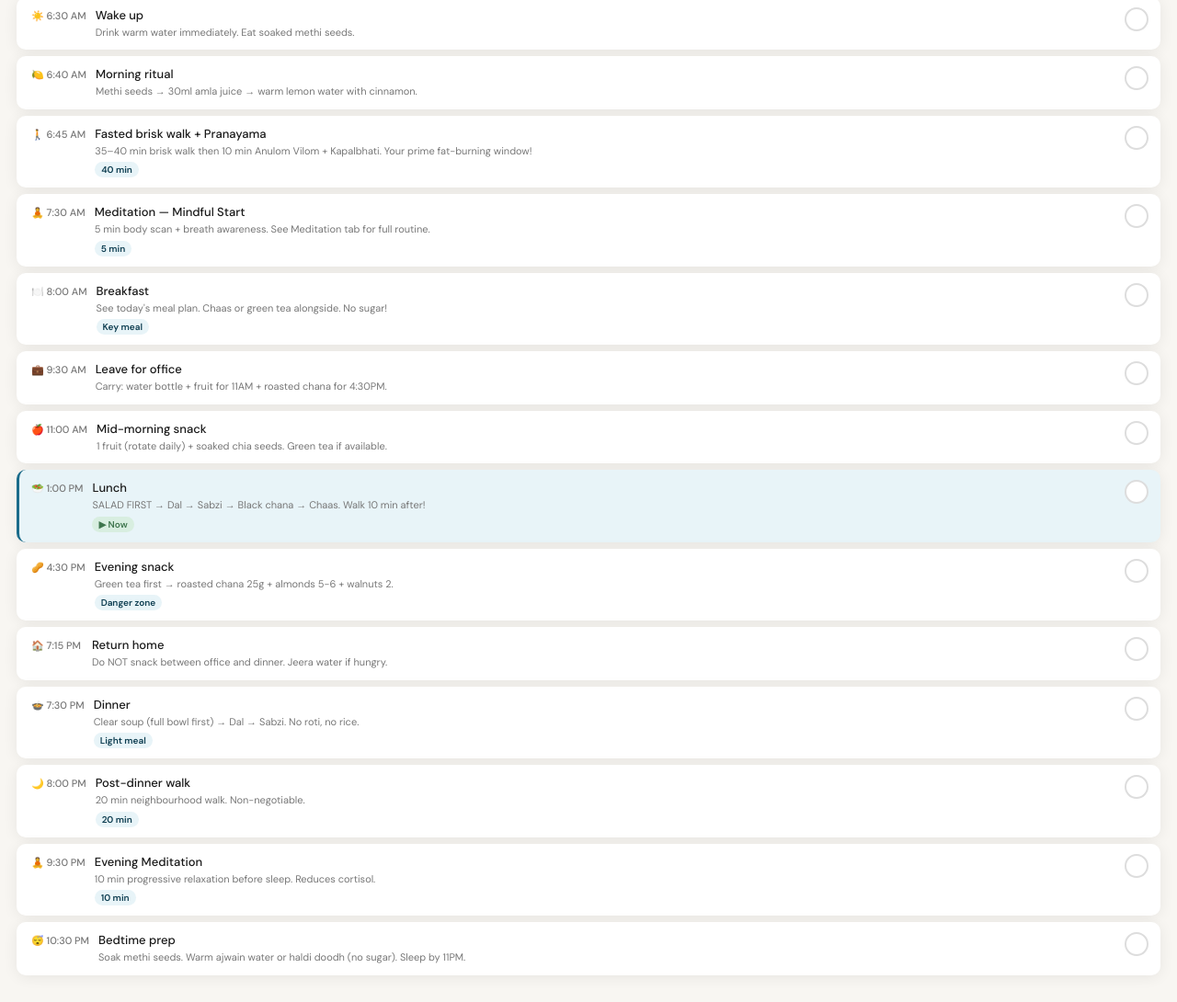
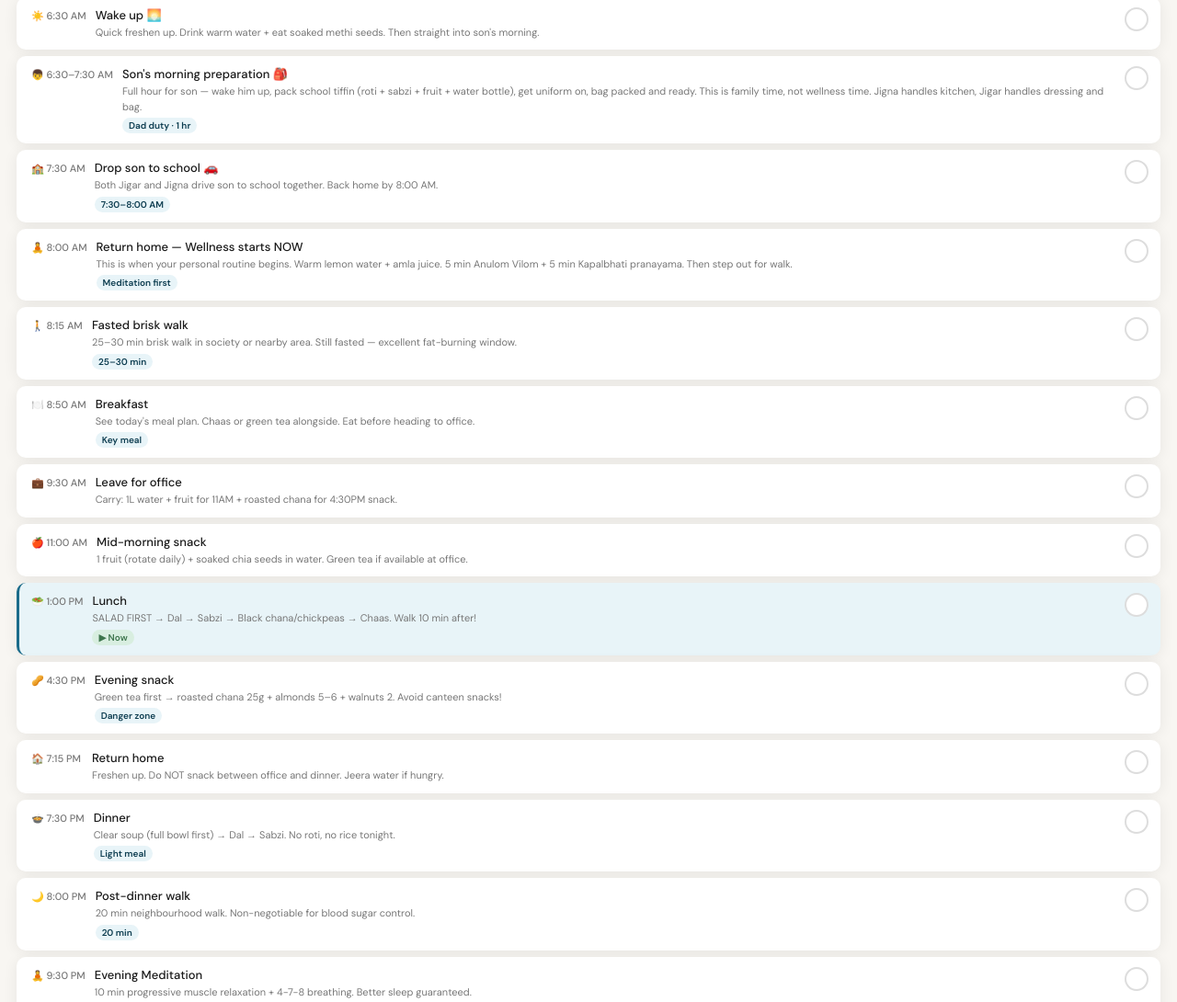
Before and after one commit to jigarbece/FitnessPlan, a plain HTML site: page index.html in a window 1280 px wide. Shown: the part 1119-2209 px from the top of the page at 92% size. Drawn offline with nearby package versions, Linux system fonts and the light colour scheme; a web font is replaced by a local one.

Commit message:
schedule updated

```diff
--- a/index.html
+++ b/index.html
@@ -482,63 +482,66 @@ const QUOTES = [
 
 // ─── SCHEDULES ───────────────────────────────────────────────
 const J_WD = [
-  {t:"6:30 AM",title:"Wake up",desc:"Drink warm water immediately. Eat soaked methi seeds.",icon:"☀️"},
-  {t:"6:40 AM",title:"Morning ritual",desc:"Methi seeds → 30ml amla juice → warm lemon water with cinnamon.",icon:"🍋"},
-  {t:"6:45 AM",title:"Fasted brisk walk + Pranayama",desc:"35–40 min brisk walk then 10 min Anulom Vilom + Kapalbhati. Your prime fat-burning window!",icon:"🚶",badge:"40 min"},
-  {t:"7:30 AM",title:"Meditation — Mindful Start",desc:"5 min body scan + breath awareness. See Meditation tab for full routine.",icon:"🧘",badge:"5 min"},
-  {t:"8:00 AM",title:"Breakfast",desc:"See today's meal plan. Chaas or green tea alongside. No sugar!",icon:"🍽️",badge:"Key meal"},
-  {t:"9:30 AM",title:"Leave for office",desc:"Carry: water bottle + fruit for 11AM + roasted chana for 4:30PM.",icon:"💼"},
-  {t:"11:00 AM",title:"Mid-morning snack",desc:"1 fruit (rotate daily) + soaked chia seeds. Green tea if available.",icon:"🍎"},
-  {t:"1:00 PM",title:"Lunch",desc:"SALAD FIRST → Dal → Sabzi → Black chana → Chaas. Walk 10 min after!",icon:"🥗",badge:"Biggest meal"},
-  {t:"4:30 PM",title:"Evening snack",desc:"Green tea first → roasted chana 25g + almonds 5-6 + walnuts 2.",icon:"🥜",badge:"Danger zone"},
-  {t:"7:15 PM",title:"Return home",desc:"Do NOT snack between office and dinner. Jeera water if hungry.",icon:"🏠"},
-  {t:"7:30 PM",title:"Dinner",desc:"Clear soup (full bowl first) → Dal → Sabzi. No roti, no rice.",icon:"🍲",badge:"Light meal"},
-  {t:"8:00 PM",title:"Post-dinner walk",desc:"20 min neighbourhood walk. Non-negotiable.",icon:"🌙",badge:"20 min"},
-  {t:"9:30 PM",title:"Evening Meditation",desc:"10 min progressive relaxation before sleep. Reduces cortisol.",icon:"🧘",badge:"10 min"},
-  {t:"10:30 PM",title:"Bedtime prep",desc:"Soak methi seeds. Warm ajwain water or haldi doodh (no sugar). Sleep by 11PM.",icon:"😴"}
+  {t:"6:30 AM",title:"Wake up 🌅",desc:"Quick freshen up. Drink warm water + eat soaked methi seeds. Then straight into son's morning.",icon:"☀️"},
+  {t:"6:30–7:30 AM",title:"Son's morning preparation 🎒",desc:"Full hour for son — wake him up, pack school tiffin (roti + sabzi + fruit + water bottle), get uniform on, bag packed and ready. This is family time, not wellness time. Jigna handles kitchen, Jigar handles dressing and bag.",icon:"👦",badge:"Dad duty · 1 hr"},
+  {t:"7:30 AM",title:"Drop son to school 🚗",desc:"Both Jigar and Jigna drive son to school together. Back home by 8:00 AM.",icon:"🏫",badge:"7:30–8:00 AM"},
+  {t:"8:00 AM",title:"Return home — Wellness starts NOW",desc:"This is when your personal routine begins. Warm lemon water + amla juice. 5 min Anulom Vilom + 5 min Kapalbhati pranayama. Then step out for walk.",icon:"🧘",badge:"Meditation first"},
+  {t:"8:15 AM",title:"Fasted brisk walk",desc:"25–30 min brisk walk in society or nearby area. Still fasted — excellent fat-burning window.",icon:"🚶",badge:"25–30 min"},
+  {t:"8:50 AM",title:"Breakfast",desc:"See today's meal plan. Chaas or green tea alongside. Eat before heading to office.",icon:"🍽️",badge:"Key meal"},
+  {t:"9:30 AM",title:"Leave for office",desc:"Carry: 1L water + fruit for 11AM + roasted chana for 4:30PM snack.",icon:"💼"},
+  {t:"11:00 AM",title:"Mid-morning snack",desc:"1 fruit (rotate daily) + soaked chia seeds in water. Green tea if available at office.",icon:"🍎"},
+  {t:"1:00 PM",title:"Lunch",desc:"SALAD FIRST → Dal → Sabzi → Black chana/chickpeas → Chaas. Walk 10 min after!",icon:"🥗",badge:"Biggest meal"},
+  {t:"4:30 PM",title:"Evening snack",desc:"Green tea first → roasted chana 25g + almonds 5–6 + walnuts 2. Avoid canteen snacks!",icon:"🥜",badge:"Danger zone"},
+  {t:"7:15 PM",title:"Return home",desc:"Freshen up. Do NOT snack between office and dinner. Jeera water if hungry.",icon:"🏠"},
+  {t:"7:30 PM",title:"Dinner",desc:"Clear soup (full bowl first) → Dal → Sabzi. No roti, no rice tonight.",icon:"🍲",badge:"Light meal"},
+  {t:"8:00 PM",title:"Post-dinner walk",desc:"20 min neighbourhood walk. Non-negotiable for blood sugar control.",icon:"🌙",badge:"20 min"},
+  {t:"9:30 PM",title:"Evening Meditation",desc:"10 min progressive muscle relaxation + 4-7-8 breathing. Better sleep guaranteed.",icon:"🧘",badge:"10 min"},
+  {t:"10:30 PM",title:"Bedtime prep",desc:"Soak methi seeds for tomorrow. Warm ajwain water or haldi doodh (no sugar). Sleep by 11PM.",icon:"😴"}
 ];
 const J_WE = [
-  {t:"6:30 AM",title:"Wake up",desc:"Warm lemon water + methi seeds. Quick 5 min stretch.",icon:"☀️"},
-  {t:"6:40 AM",title:"Pre-cricket meditation",desc:"5 min focused breathing to prime mental alertness before sport.",icon:"🧘",badge:"5 min"},
-  {t:"6:45 AM",title:"Pre-cricket fuel",desc:"Small poha or 2 idlis with sambar — play on energy, not empty!",icon:"🏏",badge:"Cricket day"},
-  {t:"7:00 AM",title:"CRICKET",desc:"3 hours! Carry 1L water + coconut water. Sip between overs. No sugary drinks.",icon:"🏏",badge:"3 hours"},
-  {t:"10:30 AM",title:"Post-cricket recovery",desc:"Sprout chaat (black chana+chickpeas+cucumber+tomato+lemon+jeera) + chaas 300ml.",icon:"💪"},
-  {t:"1:30 PM",title:"Lunch",desc:"Salad first → Dal → Sabzi + boiled chana. Slightly larger portion today.",icon:"🥗"},
-  {t:"4:30 PM",title:"Snack",desc:"Roasted chana + almonds + walnuts OR steamed corn + lemon.",icon:"🥜"},
-  {t:"7:30 PM",title:"Dinner",desc:"Soup first → Dal → Sabzi. No roti, no rice. Weekend ≠ cheat day!",icon:"🍲"},
-  {t:"8:00 PM",title:"Family walk",desc:"Post-dinner walk with Jigna and son. Great family time!",icon:"🌙",badge:"Family time"},
-  {t:"9:30 PM",title:"Evening Meditation",desc:"10 min relaxation. Review your cricket performance and the day.",icon:"🧘",badge:"10 min"},
-  {t:"10:30 PM",title:"Bedtime",desc:"Soak methi seeds. Haldi doodh. Sleep by 11PM.",icon:"😴"}
+  {t:"6:30 AM",title:"Wake up 🌅",desc:"Warm lemon water + methi seeds. Son is home — no school drop today! Relaxed start.",icon:"☀️"},
+  {t:"6:40 AM",title:"Pre-cricket meditation",desc:"5 min focused breathing to prime mental alertness for cricket. Deep slow breaths.",icon:"🧘",badge:"5 min"},
+  {t:"6:50 AM",title:"Pre-cricket fuel",desc:"Small poha or 2 idlis with sambar — play on energy, not empty stomach!",icon:"🏏",badge:"Cricket day"},
+  {t:"7:00 AM",title:"CRICKET 🏏",desc:"3 hours of cricket! Carry 1L water + coconut water. Sip between overs. No sugary drinks.",icon:"🏏",badge:"3 hours"},
+  {t:"10:30 AM",title:"Post-cricket recovery",desc:"Sprout chaat (black chana + chickpeas + cucumber + tomato + lemon + jeera) + chaas 300ml.",icon:"💪"},
+  {t:"1:30 PM",title:"Family lunch",desc:"Salad first → Dal → Sabzi + boiled chana. Slightly larger portion allowed today — cricket earns it!",icon:"🥗"},
+  {t:"4:30 PM",title:"Snack",desc:"Roasted chana + almonds + walnuts OR steamed corn + lemon. Green tea.",icon:"🥜"},
+  {t:"7:30 PM",title:"Dinner",desc:"Soup first → Dal → Sabzi. No roti, no rice. Weekend is not a cheat day!",icon:"🍲"},
+  {t:"8:00 PM",title:"Family walk 👨‍👩‍👦",desc:"Post-dinner walk with Jigna and son. Great family bonding + digestion!",icon:"🌙",badge:"Family time"},
+  {t:"9:30 PM",title:"Evening Meditation",desc:"10 min relaxation. Review the day, breathe, let go.",icon:"🧘",badge:"10 min"},
+  {t:"10:30 PM",title:"Bedtime",desc:"Soak methi seeds for Monday. Haldi doodh. Sleep by 11PM.",icon:"😴"}
 ];
 const JG_WD = [
-  {t:"6:30 AM",title:"Wake up",desc:"Warm lemon water with pinch of cinnamon + soaked methi seeds. Energising start.",icon:"☀️"},
-  {t:"6:40 AM",title:"Morning Meditation",desc:"8 min sunrise meditation + intention setting. Set your teaching energy for the day.",icon:"🧘",badge:"8 min"},
-  {t:"6:50 AM",title:"Yoga & walk",desc:"Surya Namaskar 4 rounds + 15 min brisk walk. Builds stamina and flexibility.",icon:"🧘",badge:"30 min"},
-  {t:"7:30 AM",title:"Family morning",desc:"Cook breakfast for the family — today's plan is varied and delicious, see Meals tab!",icon:"👨‍👩‍👦"},
-  {t:"8:00 AM",title:"Breakfast",desc:"Full, energising breakfast — check today's meal plan. Every day is different!",icon:"🍽️",badge:"Full breakfast"},
-  {t:"9:15 AM",title:"Leave for college",desc:"Carry: water, today's fruit, a healthy snack box for between lectures.",icon:"🎓"},
+  {t:"6:30 AM",title:"Wake up 🌅",desc:"Quick freshen up. Warm lemon water with cinnamon + soaked methi seeds. Then straight into son's morning.",icon:"☀️"},
+  {t:"6:30–7:30 AM",title:"Son's school preparation 🎒",desc:"Full hour for son — wake him, prepare his school tiffin (fresh food packed with love), get uniform on, bag packed, water bottle filled. Jigar helps with dressing and bag while Jigna handles the kitchen. Pure family time — no wellness routine yet!",icon:"👦",badge:"Mom duty · 1 hr"},
+  {t:"7:30 AM",title:"Drop son to school 🚗",desc:"Both drop son to school together. Back home by 8:00 AM. Enjoy the short drive together!",icon:"🏫",badge:"7:30–8:00 AM"},
+  {t:"8:00 AM",title:"Return home — Wellness begins NOW",desc:"Your personal routine starts here. Surya Namaskar 4 rounds (5 min) + Trikonasana + Spinal Twist + forward bend (8 min) + 15 min brisk walk in the society. Total 28–30 min.",icon:"🧘",badge:"30 min"},
+  {t:"8:35 AM",title:"Breakfast",desc:"Full energising breakfast — check today's meal plan. Every day is something different and delicious!",icon:"🍽️",badge:"Full breakfast"},
+  {t:"9:15 AM",title:"Leave for college",desc:"Carry: water bottle + today's fruit + healthy snack box for between lectures.",icon:"🎓"},
   {t:"11:00 AM",title:"Mid-morning break",desc:"Seasonal fruit + small handful almonds or walnuts. Coconut water or green tea.",icon:"🍎"},
-  {t:"1:00 PM",title:"Lunch",desc:"Salad FIRST → Dal + varied sabzi → Roti or rice → Curd or chaas. Full nourishing lunch!",icon:"🥗",badge:"Don't skip!"},
-  {t:"4:00 PM",title:"Afternoon snack",desc:"Roasted chana + walnuts OR steamed corn + lemon OR carrot sticks + hummus.",icon:"🥕"},
-  {t:"4:30 PM",title:"Between-lecture breathing",desc:"3 min alternate nostril breathing. Resets mental energy for afternoon lectures.",icon:"🧘",badge:"3 min"},
-  {t:"6:30 PM",title:"Return home",desc:"10–15 min walk near home or society garden. Wind down from the day.",icon:"🏠"},
-  {t:"7:30 PM",title:"Dinner",desc:"Soup first → Dal + today's sabzi + roti. Light but complete. Every dinner is different!",icon:"🍽️",badge:"Balanced"},
-  {t:"8:15 PM",title:"Family walk",desc:"Post-dinner walk with Jigar and son. Great for digestion and family bonding!",icon:"🌙",badge:"Family time"},
-  {t:"10:00 PM",title:"Evening Meditation",desc:"10 min yoga nidra or body scan. Deep rest for a teacher's busy mind.",icon:"🧘",badge:"10 min"},
-  {t:"10:30 PM",title:"Wind down",desc:"Warm haldi doodh or ajwain water. Sleep by 11PM — 7 hrs is non-negotiable.",icon:"😴"}
+  {t:"1:00 PM",title:"Lunch",desc:"Salad FIRST → Dal + varied sabzi → Roti or rice → Curd or chaas. Full nourishing lunch — never skip it!",icon:"🥗",badge:"Don't skip!"},
+  {t:"4:00 PM",title:"Afternoon snack",desc:"Roasted chana + walnuts OR cucumber + carrot sticks + lemon OR steamed corn.",icon:"🥕"},
+  {t:"4:30 PM",title:"Between-lecture breathing",desc:"3 min alternate nostril breathing at your desk. Clears afternoon mental fatigue instantly.",icon:"🧘",badge:"3 min"},
+  {t:"6:30 PM",title:"Return home",desc:"10–15 min walk near home or society garden before stepping inside. Decompress from lectures.",icon:"🏠"},
+  {t:"7:30 PM",title:"Dinner",desc:"Soup first → Dal + today's sabzi + 1–2 rotis. Light but complete. Every dinner is different!",icon:"🍽️",badge:"Balanced"},
+  {t:"8:15 PM",title:"Family walk 👨‍👩‍👦",desc:"Post-dinner walk with Jigar and son. Great digestion, great bonding, great habit.",icon:"🌙",badge:"Family time"},
+  {t:"10:00 PM",title:"Evening Meditation",desc:"10 min yoga nidra — lie flat, body scan, breathe deep. Perfect sleep follows.",icon:"🧘",badge:"10 min"},
+  {t:"10:30 PM",title:"Wind down",desc:"Warm haldi doodh or ajwain water. Sleep by 11PM — 7 hours is non-negotiable for a professor.",icon:"😴"}
 ];
 const JG_WE = [
-  {t:"6:30 AM",title:"Wake up",desc:"Warm lemon water. Relaxed morning.",icon:"☀️"},
-  {t:"6:45 AM",title:"Extended Yoga session",desc:"While Jigar plays cricket — 35 min gentle yoga at home.",icon:"🧘",badge:"35 min"},
-  {t:"7:30 AM",title:"Morning meditation",desc:"10 min gratitude and body scan meditation.",icon:"🧘",badge:"10 min"},
-  {t:"8:30 AM",title:"Leisurely breakfast",desc:"Cook a special breakfast — dosa+sambar, or methi thepla+chaas. Make for son too!",icon:"🍽️"},
-  {t:"11:00 AM",title:"Mid-morning",desc:"Fruit + coconut water. Light snack.",icon:"🍎"},
-  {t:"1:30 PM",title:"Family lunch",desc:"Cook together. Shared dal + sabzi. Roti/rice for Jigna.",icon:"👨‍👩‍👦",badge:"Cook together"},
-  {t:"4:30 PM",title:"Snack",desc:"Light healthy snack. Chaas or coconut water.",icon:"☕"},
-  {t:"7:30 PM",title:"Dinner",desc:"Soup + dal + sabzi. Roti if desired. By 8PM.",icon:"🍲"},
-  {t:"8:15 PM",title:"Family walk",desc:"Evening walk as a family. Fresh air and bonding.",icon:"🌙"},
-  {t:"10:00 PM",title:"Evening Meditation",desc:"10 min yoga nidra. Weekend reset.",icon:"🧘",badge:"10 min"},
-  {t:"10:30 PM",title:"Wind down",desc:"Haldi doodh. Sleep by 11PM.",icon:"😴"}
+  {t:"6:30 AM",title:"Wake up 🌅",desc:"Warm lemon water. No school today — son is home! Relaxed, unhurried morning.",icon:"☀️"},
+  {t:"6:45 AM",title:"Extended Yoga session",desc:"While Jigar leaves for cricket at 7AM — 35 min slow, deep yoga at home. Your personal recharge time.",icon:"🧘",badge:"35 min"},
+  {t:"7:30 AM",title:"Morning Meditation",desc:"10 min gratitude meditation + body scan. Set a calm, joyful intention for the weekend.",icon:"🧘",badge:"10 min"},
+  {t:"8:00 AM",title:"Son's morning",desc:"Get son ready, give him breakfast. Relaxed family morning with no rush.",icon:"👦"},
+  {t:"8:30 AM",title:"Leisurely breakfast",desc:"Cook a special weekend breakfast for yourself and son — dosa + sambar, or methi thepla + chaas!",icon:"🍽️"},
+  {t:"10:30 AM",title:"Jigar returns from cricket",desc:"Welcome him back! Post-cricket recovery meal ready: sprout chaat + chaas.",icon:"🏏"},
+  {t:"11:00 AM",title:"Mid-morning snack",desc:"Fruit + coconut water. Light snack for yourself.",icon:"🍎"},
+  {t:"1:30 PM",title:"Family lunch 👨‍👩‍👦",desc:"Cook together as a family. Shared dal + sabzi base. Roti/rice for Jigna and son. Jigar follows his plan.",icon:"👨‍👩‍👦",badge:"Cook together"},
+  {t:"4:30 PM",title:"Snack",desc:"Light healthy snack. Chaas or coconut water. Enjoy the afternoon.",icon:"☕"},
+  {t:"7:30 PM",title:"Dinner",desc:"Soup + dal + sabzi. Roti if desired. By 8PM. Light and satisfying.",icon:"🍲"},
+  {t:"8:15 PM",title:"Family walk 👨‍👩‍👦",desc:"Evening walk as a family — all three together. Fresh air, laughter, bonding.",icon:"🌙",badge:"Family time"},
+  {t:"10:00 PM",title:"Evening Meditation",desc:"10 min yoga nidra. Perfect weekend reset for a great week ahead.",icon:"🧘",badge:"10 min"},
+  {t:"10:30 PM",title:"Wind down",desc:"Warm haldi doodh. Sleep by 11PM.",icon:"😴"}
 ];
 
 // ─── MEALS ───────────────────────────────────────────────────
```
